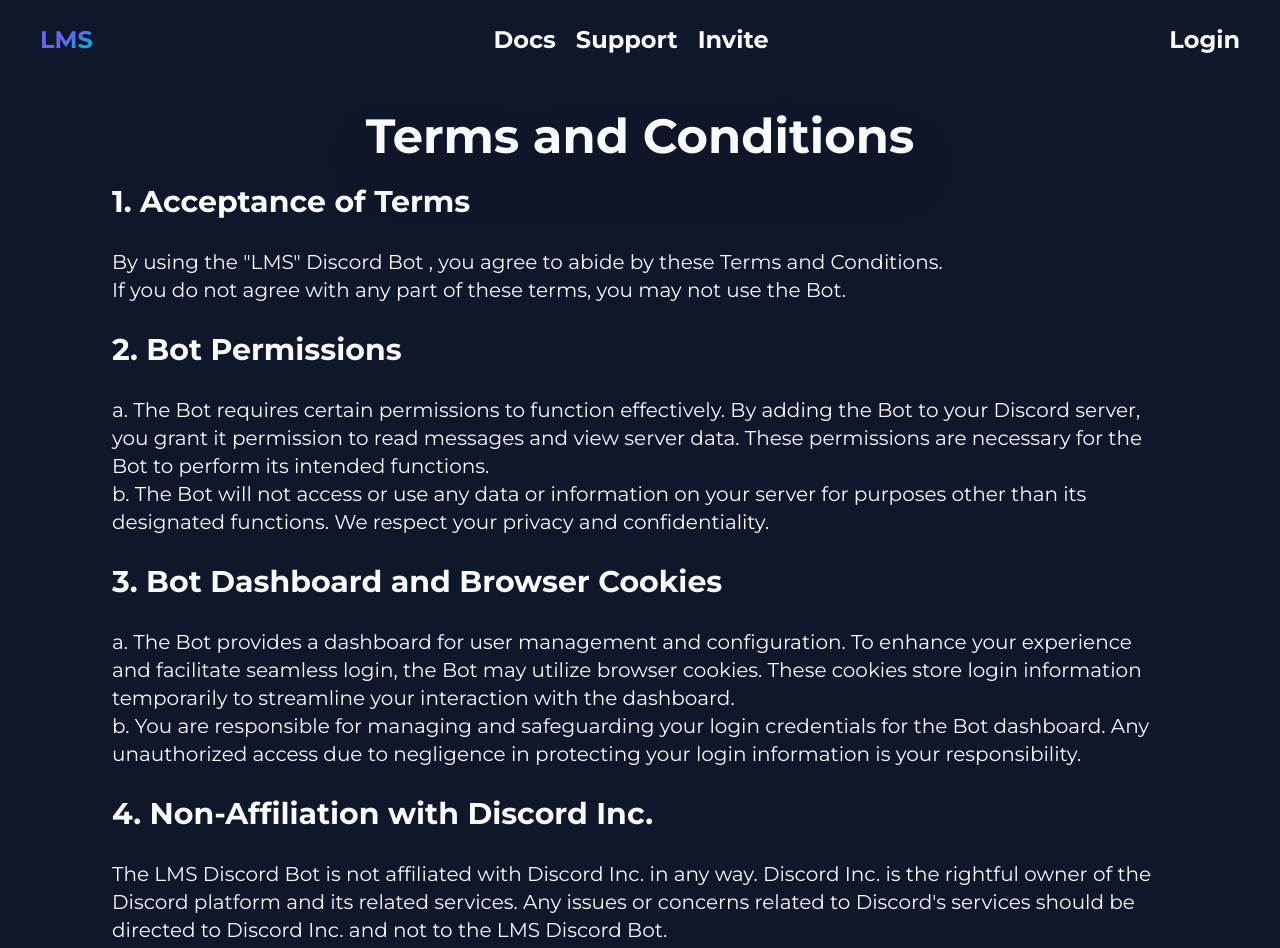
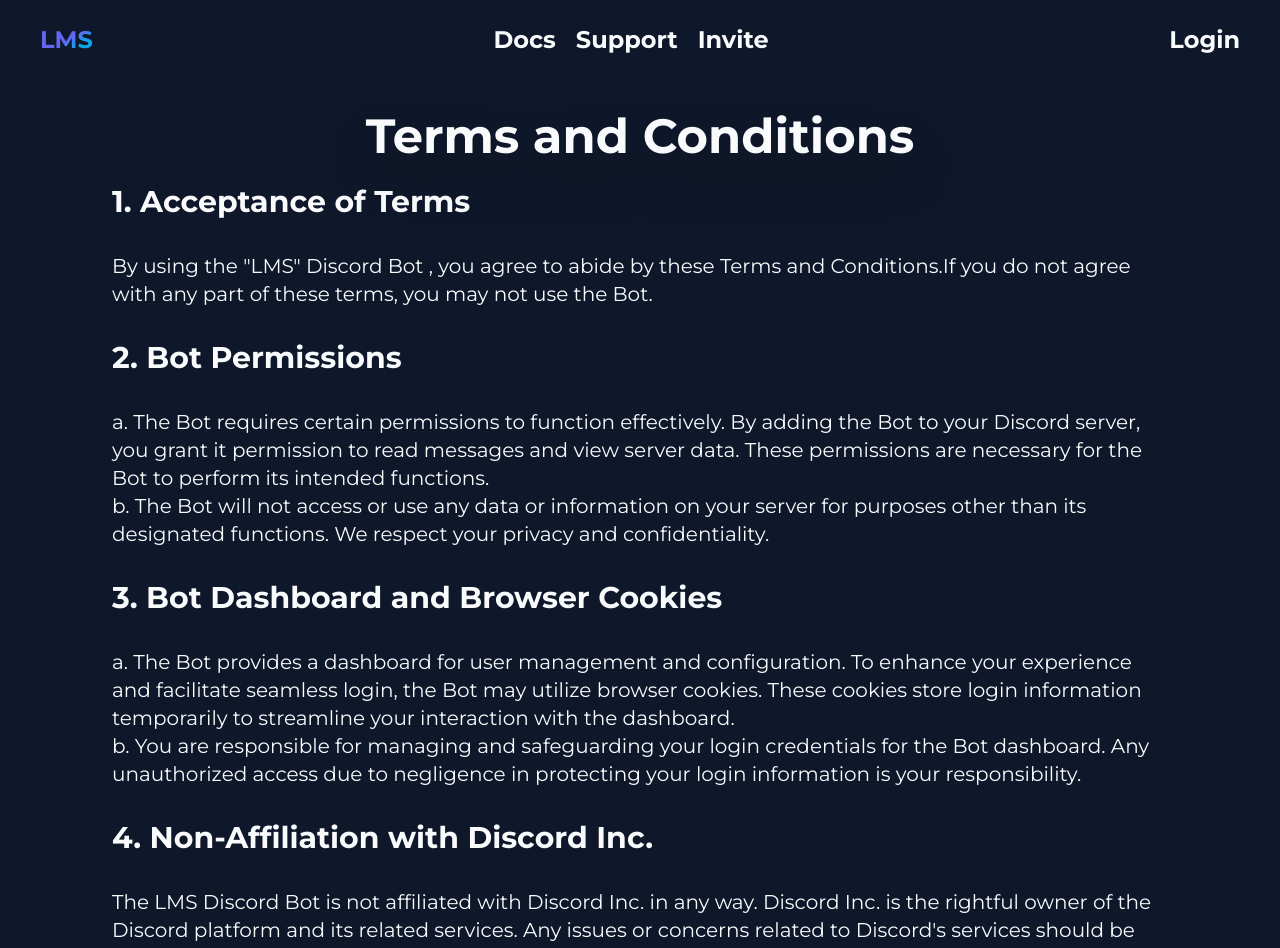
Before and after one commit to MeCandyCat/LMS-Dash, a SvelteKit app: page /terms in a window 1280 px wide. Shown: the top 948 px of the page. Built offline with nearby package versions, Linux system fonts and the light colour scheme.

Commit message:
Styling the terms page

```diff
--- a/src/lib/FeatureCard.svelte
+++ b/src/lib/FeatureCard.svelte
@@ -9,7 +9,7 @@
 	<div
 		class="absolute -top-0.5 bg-gradient-to-r from-transparent {color} h-full w-full to-transparent opacity-70 transition-all duration-500 group-hover:rounded-3xl group-hover:opacity-100"
 	/>
-	<div class="relative space-y-5 rounded-2xl border-2 border-slate-800 bg-slate-900 p-10">
+	<div class="relative space-y-5 rounded-2xl border-2 border-slate-800 bg-slate-900 p-10 h-full">
 		<div class="flex items-center gap-5">
 			<img class="aspect-square w-8 sm:w-16" src={image} alt="" />
 			<h1 class="text-lg font-bold sm:text-2xl">{title}</h1>
--- a/src/routes/+page.svelte
+++ b/src/routes/+page.svelte
@@ -87,10 +87,10 @@
 			</p>
 		</section>
 
-		<svg class="bg-slate-900 fill-slate-950" viewBox="0 0 1440 320">
-			<path
-				d="M0,96L80,106.7C160,117,320,139,480,176C640,213,800,267,960,282.7C1120,299,1280,277,1360,266.7L1440,256L1440,320L1360,320C1280,320,1120,320,960,320C800,320,640,320,480,320C320,320,160,320,80,320L0,320Z"
-			/>
-		</svg>
 	</div>
+    <svg class="translate-y-1 bg-slate-900 fill-slate-950" viewBox="0 0 1440 320">
+        <path
+            d="M0,96L80,106.7C160,117,320,139,480,176C640,213,800,267,960,282.7C1120,299,1280,277,1360,266.7L1440,256L1440,320L1360,320C1280,320,1120,320,960,320C800,320,640,320,480,320C320,320,160,320,80,320L0,320Z"
+        />
+    </svg>
 </div>
--- a/src/routes/privacy/+page.svelte
+++ b/src/routes/privacy/+page.svelte
@@ -5,8 +5,7 @@
 <div class="pt-28">
 	<h1 class="text-center text-5xl font-bold drop-shadow-2xl">Privacy Policy</h1>
 	<br />
-	<h3 class="px-28 text-xl">
-		<h2 class="">
+	<h3 class="mx-28 text-xl">
 			<p class="text-3xl font-bold">1. Permission to Access Server Data</p>
 			<br />
 			<p class="font-bold">Data Collection:</p>
@@ -50,7 +49,6 @@
 				By using the LMS Services, you acknowledge that you have read, understood, and agreed to this Privacy Policy. Your continued use of the Bot
 				indicates your acceptance of the terms and conditions outlined herein.
 			</p>
-		</h2>
 	</h3>
 </div>
 <svg class="translate-y-1 bg-slate-900 fill-slate-950" viewBox="0 0 1440 320">
--- a/src/routes/terms/+page.svelte
+++ b/src/routes/terms/+page.svelte
@@ -5,62 +5,62 @@
 <div class="pt-28">
 	<h1 class="text-center text-5xl font-bold drop-shadow-2xl">Terms and Conditions</h1>
 	<br />
-	<h3 class="px-28 text-xl">
-		<h2 class="">
-			<p class="text-3xl font-bold">1. Acceptance of Terms</p>
-			<br />
-			By using the "LMS" Discord Bot , you agree to abide by these Terms and Conditions.<br />If you do not agree with any part of these terms, you
-			may not use the Bot.<br />
-			<br />
-			<p class="text-3xl font-bold">2. Bot Permissions</p>
-			<br />
-			a. The Bot requires certain permissions to function effectively. By adding the Bot to your Discord server, you grant it permission to read messages
-			and view server data. These permissions are necessary for the Bot to perform its intended functions.<br />
+	<div class="mx-28 text-xl">
+			<h1 class="text-3xl font-bold">1. Acceptance of Terms</h1>
+			<p class="my-8">
+				By using the "LMS" Discord Bot , you agree to abide by these Terms and Conditions.If you do not agree with any part of these terms, you may
+				not use the Bot.
+			</p>
+			<h1 class="text-3xl font-bold">2. Bot Permissions</h1>
+			<p class="my-8">
+				a. The Bot requires certain permissions to function effectively. By adding the Bot to your Discord server, you grant it permission to read
+				messages and view server data. These permissions are necessary for the Bot to perform its intended functions.<br />
 				b. The Bot will not access or use any data or information on your server for purposes other than its designated functions. We respect your privacy
-			and confidentiality.<br />
-			<br />
-			<p class="text-3xl font-bold">3. Bot Dashboard and Browser Cookies</p>
-			<br />
-			a. The Bot provides a dashboard for user management and configuration. To enhance your experience and facilitate seamless login, the Bot may utilize
-			browser cookies. These cookies store login information temporarily to streamline your interaction with the dashboard.<br />
-			b. You are responsible for managing and safeguarding your login credentials for the Bot dashboard. Any unauthorized access due to negligence in protecting
-			your login information is your responsibility.<br />
-			<br />
-			<p class="text-3xl font-bold">4. Non-Affiliation with Discord Inc.</p>
-			<br />
-			The LMS Discord Bot is not affiliated with Discord Inc. in any way. Discord Inc. is the rightful owner of the Discord platform and its related services.
-			Any issues or concerns related to Discord's services should be directed to Discord Inc. and not to the LMS Discord Bot.<br />
-			<br />
-			<p class="text-3xl font-bold">5. Compliance with Discord Terms and Conditions</p>
-			<br />
-			a. You must comply with <a href="https://discord.com/terms/" class="text-blue-500 underline">Discord's Terms</a> of Service while using the LMS
-			Discord Bot. Failure to do so may result in the termination of your access to the Bot.<br />
+				and confidentiality.
+			</p>
+
+			<h1 class="text-3xl font-bold">3. Bot Dashboard and Browser Cookies</h1>
+			<p class="my-8">
+				a. The Bot provides a dashboard for user management and configuration. To enhance your experience and facilitate seamless login, the Bot may
+				utilize browser cookies. These cookies store login information temporarily to streamline your interaction with the dashboard.<br />
+				b. You are responsible for managing and safeguarding your login credentials for the Bot dashboard. Any unauthorized access due to negligence in
+				protecting your login information is your responsibility.
+			</p>
+			<h1 class="text-3xl font-bold">4. Non-Affiliation with Discord Inc.</h1>
+			<p class="my-8">
+				The LMS Discord Bot is not affiliated with Discord Inc. in any way. Discord Inc. is the rightful owner of the Discord platform and its related
+				services. Any issues or concerns related to Discord's services should be directed to Discord Inc. and not to the LMS Discord Bot.
+			</p>
+			<h1 class="text-3xl font-bold">5. Compliance with Discord Terms and Conditions</h1>
+			<p class="my-8">
+				a. You must comply with <a href="https://discord.com/terms/" class="text-blue-500 underline">Discord's Terms</a> of Service while using the
+				LMS Discord Bot. Failure to do so may result in the termination of your access to the Bot.<br />
 				b. The LMS Discord Bot is designed to operate within the framework of
 				<a href="https://discord.com/terms/" class="text-blue-500 underline">Discord's Terms</a>, and it does not endorse or facilitate any activities
-			that violate these terms.<br />
-			<br />
-			<p class="text-3xl font-bold">6. Termination of Services</p>
-			<br />
+				that violate these terms.
+			</p>
+			<h1 class="text-3xl font-bold">6. Termination of Services</h1>
+            <p class="my-8">
+
                 We reserve the right to suspend or terminate your access to the LMS Discord Bot at our discretion if we determine that you have violated these Terms
-			and Conditions or engaged in any activities that are harmful to the Bot or its users.<br />
-			<br />
-			<p class="text-3xl font-bold">7. Changes to Terms and Conditions</p>
-			<br />
+                and Conditions or engaged in any activities that are harmful to the Bot or its users.
+            </p>
+			<h1 class="text-3xl font-bold">7. Changes to Terms and Conditions</h1>
+            <p class="my-8">
                 We may update these Terms and Conditions from time to time to reflect changes in the Bot's features or to comply with applicable laws and regulations.
-			You are encouraged to review these terms periodically to stay informed about any changes.<br />
-			<br />
-			<p class="text-3xl font-bold">8. Contact Information</p>
-			<br />
-			If you have any questions, concerns, or feedback regarding the LMS Discord Bot or these Terms and Conditions,<br />please contact us at through
-			our E-mail: mecandycat@gmail.com or, Reach us in our
-			<a href={links.supportLink} target="_blank" class="text-blue-500 underline">Discord support server</a>.<br /><br />
-			<p class="font-bold">
+                You are encouraged to review these terms periodically to stay informed about any changes.
+            </p>
+			<h1 class="text-3xl font-bold">8. Contact Information</h1>
+            <p class="my-8">
+
+                If you have any questions, concerns, or feedback regarding the LMS Discord Bot or these Terms and Conditions, please contact us at through
+                our E-mail: mecandycat@gmail.com or, Reach us in our <a href={links.supportLink} target="_blank" class="text-blue-500 underline">Discord support server</a>.<br /><br />
+            </p>
+			<h2 class="font-bold">
 				By using the LMS Discord Bot, you acknowledge that you have read, understood, and agreed to these Terms and Conditions. Failure to comply with
 				these terms may result in the termination of your access to the Bot.
-			</p>
-			<br />
 			</h2>
-	</h3>
+	</div>
 </div>
 <svg class="translate-y-1 bg-slate-900 fill-slate-950" viewBox="0 0 1440 320">
 	<path
```
Lines whose indentation alone changed are shown as unchanged.
